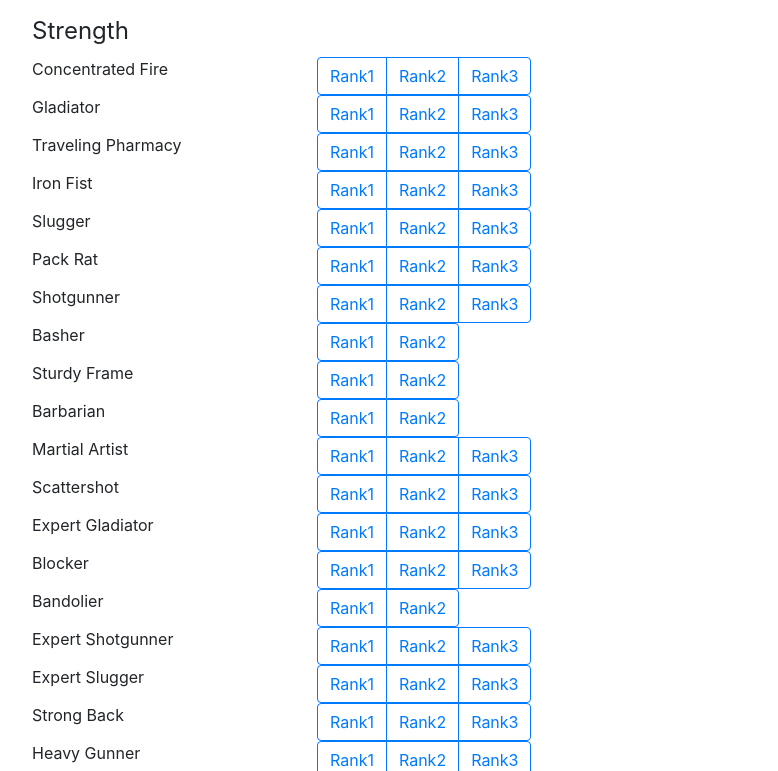
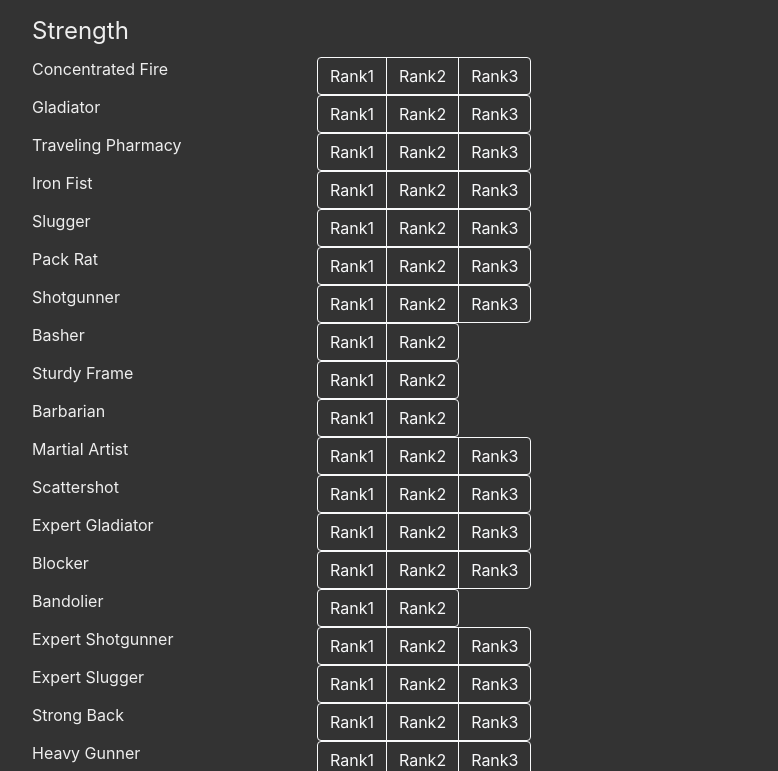
Before and after one commit to nwesterhausen/fallout-perk-tracker, a plain HTML site: page index.html in a window 1280 px wide. Shown: the part 83-854 px from the top of the page, without its empty margins (53-831 px from the left). Drawn offline with nearby package versions, Linux system fonts and the light colour scheme.

Commit message:
Dark theme

```diff
--- a/index.html
+++ b/index.html
@@ -12,7 +12,16 @@
     <script src="https://cdnjs.cloudflare.com/ajax/libs/jquery/3.3.1/jquery.min.js"></script>
     <script src="https://stackpath.bootstrapcdn.com/bootstrap/4.1.3/js/bootstrap.min.js"></script>
 
-    <script src="data.js"></script>
+    <script src="./data.js"></script>
+
+    <style>
+        body {
+            background-color: #333;
+        }
+        h1, p, legend, span {
+            color: #eee;
+        }
+    </style>
 </head>
 <body>
 <div class="container">
--- a/main.js
+++ b/main.js
@@ -9,7 +9,7 @@ function generateRadios() {
                 "<div class=\"btn-group btn-group-toggle col-sm-3\" data-toggle=\"buttons\">";
             let groupname = PERKS[special][i].name.replace(/ /g, "-").toLowerCase();
             for (let j = 1; j <= PERKS[special][i].ranks; j++)
-                radios += "<label class=\"btn btn-outline-primary\">" +
+                radios += "<label class=\"btn btn-outline-light\">" +
                     "<input type=\"radio\" name=\""+groupname+"\" id=\"rank"+j+"\" autocomplete=\"off\"> Rank" + j +
                     "</label>";
             radios += "</div></div>";
```
